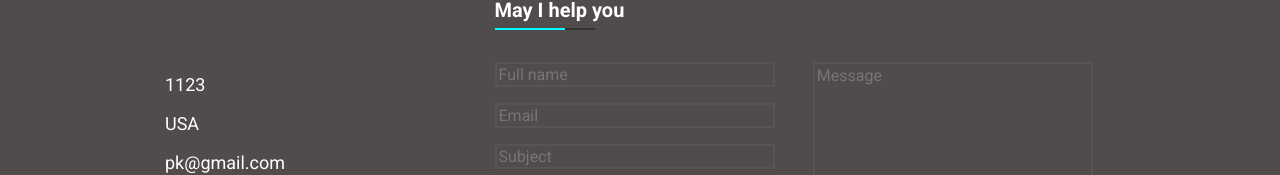
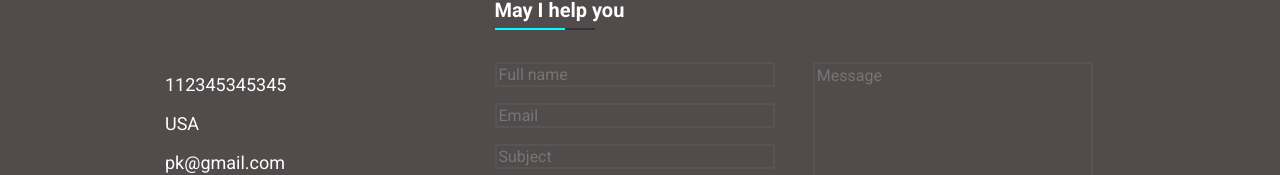
Before and after one commit to pritamkundu01/Assignment1, a plain HTML site: page index.html in a window 1280 px wide. Shown: the part 3904-4079 px from the top of the page. Drawn offline with Linux system fonts and the light colour scheme.

Commit message:
Last  changed on contact

```diff
--- a/index.html
+++ b/index.html
@@ -509,7 +509,7 @@
 
         <div class="contact-info-container">
             <div class="contact-personal">
-                <a href="tel:1123">1123</a>
+                <a href="tel:112345345345">112345345345</a>
                 <p class="">USA</p>
                 <a href="mailto:pk@gmail.com">pk@gmail.com</a>
             </div>
```
